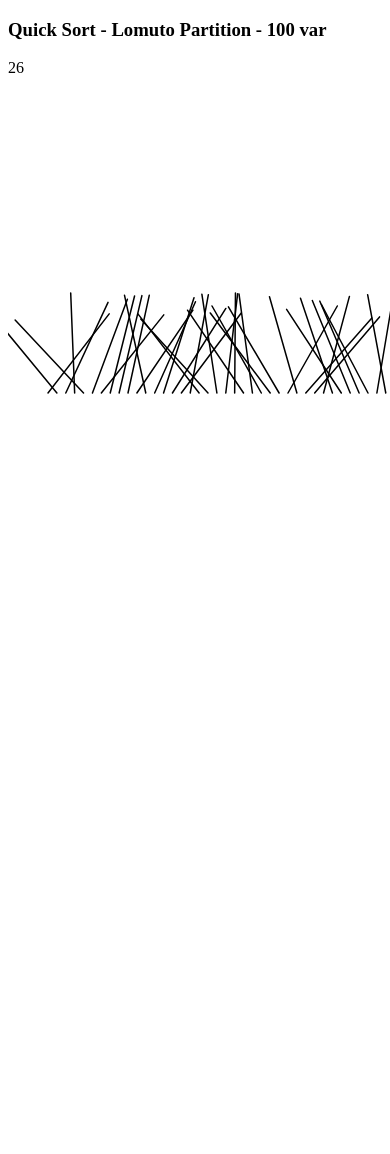
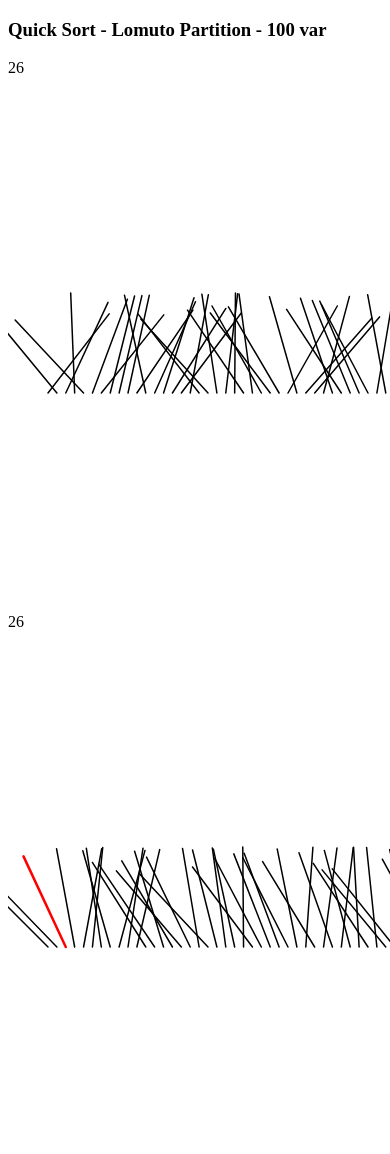
Before and after one commit to trmchale1/algo_viz, a plain HTML site: page index.html in a window 390 px wide. Shown: the top 1154 px of the page. Before the commit the page ends 844 px from the top, so only its background shows below. Drawn offline with nearby package versions, Linux system fonts and the light colour scheme.

Commit message:
hoare partition working

```diff
--- a/index.html
+++ b/index.html
@@ -26,16 +26,23 @@
 <h3>Quick Sort - Lomuto Partition - 100 var</h3>
 <p id="count"></p>
 <div class="row">
-  <div class="col-md-6" id="area1"></div>
-
+  <div class="col-lg-12" id="area1"></div>
+</div>
+<p id="count2"></p>
+<div class="row">
+  <div class="col-lg-12" id="area2"></div>
 </div>
 <script src="//d3js.org/d3.v3.min.js"></script>
 <script>
 var count = 0;
+var count2 = 0;
 // We need to print the value of each line, and then the values of each line following its transformation. Lastly, we need to know the value which is being sorted, my intution is it is the value of its original rotation -45 to 45
-var n = 100,
-    array = d3.shuffle(d3.range(n)),
-    actions = quicksort(array.slice()).reverse();
+var n = 100;
+var array = d3.shuffle(d3.range(n));
+var array2 = d3.shuffle(d3.range(n));
+
+var actions = quicksort(array.slice()).reverse();
+var actions2 = hoare(array2.slice()).reverse();
 
 var margin = {top: 200, right: 40, bottom: 200, left: 40},
     width = 960 - margin.left - margin.right,
@@ -55,21 +62,25 @@ var svg = d3.select("#area1").append("svg")
             .attr("height", height + margin.top + margin.bottom)
             .append("g")
             .attr("transform", "translate(" + margin.left + "," + margin.top + ")");
-/* delete to create another viz
+
 var svg2 = d3.select("#area2").append("svg")
             .attr("width", width + margin.left + margin.right)
             .attr("height", height + margin.top + margin.bottom)
             .append("g")
             .attr("transform", "translate(" + margin.left + "," + margin.top + ")");
 
+
+//console.log(array);
+//console.log(array2);
+
 var line2 = svg2.append("g")
-            .attr("class", "line")
-            .selectAll("line")
-            .data(array)
-            .enter().append("line")
-            .attr("transform", transform)
-            .attr("y2", -height);
-*/
+    .attr("class", "line")
+  .selectAll("line")
+    .data(array2)
+  .enter().append("line")
+    .attr("transform", transform)
+    .attr("y2", -height);
+
 <!-- This is the code for the Lomuto QuickSort -->
 
 var line = svg.append("g")
@@ -79,6 +90,7 @@ var line = svg.append("g")
   .enter().append("line")
     .attr("transform", transform)
     .attr("y2", -height);
+
 
 var transition = d3.transition()
     .duration(200)
@@ -114,9 +126,43 @@ var transition = d3.transition()
     });
 
 function transform(d, i) {
-  console.log("translate(" + x(i) + "," + height + ")rotate(" + a(d) + ")");
+//  console.log("translate(" + x(i) + "," + height + ")rotate(" + a(d) + ")");
   return "translate(" + x(i) + "," + height + ")rotate(" + a(d) + ")";
 }
+
+var transition2 = d3.transition()
+    .duration(200)
+    .each("start", function start() {
+
+      var action2 = actions2.pop();
+      count2 = count2 + 1;
+      document.getElementById("count2").innerHTML = count2;
+      switch (action2.type) {
+        case "swap": {
+          var i = action2[0],
+              j = action2[1],
+              li = line2[0][i],
+              lj = line2[0][j];
+          line2[0][i] = lj;
+          line2[0][j] = li;
+          transition2.each(function() { line2.transition().attr("transform", transform
+            );});
+          break;
+        }
+        case "partition": {
+          line2.attr("class", function(d, i) {
+            return i === action2.pivot ? "line--pivot"
+                : action2.left <= i && i < action2.right ? null
+                : null;
+          });
+          break;
+        }
+      }
+
+      if (actions2.length) transition2 = transition2.transition().each("start", start);
+      else transition2.each("end", function() { line2.attr("class", null); });
+
+    });
 
 function quicksort(array) {
   var actions = [];
@@ -142,6 +188,7 @@ function quicksort(array) {
     array[i] = array[j];
     array[j] = t;
     actions.push({type: "swap", "0": i, "1": j});
+ //   console.log(actions);
   }
 
   function recurse(left, right) {
@@ -154,10 +201,54 @@ function quicksort(array) {
   }
 
   recurse(0, array.length-1);
-
   return actions;
 }
 
 <!-- This is the end of the Lomuto QuickSort -->
 
+function hoare(array) {
+  var actions2 = [];
+
+  function partition(left,right) {
+      var x = array[left];
+      var i = left - 1;
+      var j = right + 1;
+      while(true){
+        do {
+          j = j - 1;
+        } while(array[j] > x);
+
+        do {
+          i = i + 1;
+        } while(array[i] < x);
+        if(i < j){
+            swap(i,j);
+        } else {
+          return j;
+        }
+        }
+  }
+
+   function swap(i, j) {
+    if (i === j) return;
+    var t = array[i];
+    array[i] = array[j];
+    array[j] = t;
+    actions2.push({type: "swap", "0": i, "1": j});
+  }
+
+  function recurse(left, right) {
+    if (left < right) {
+      var pivot = partition(left, right);
+      actions2.push({type: "partition", "left": left, "pivot": pivot, "right": right});
+      recurse(left, pivot);
+      recurse(pivot+1, right);
+    }
+}
+console.log(array);
+recurse(0, array.length-1);
+console.log(array);
+return actions2;
+}
+
 </script>
```
